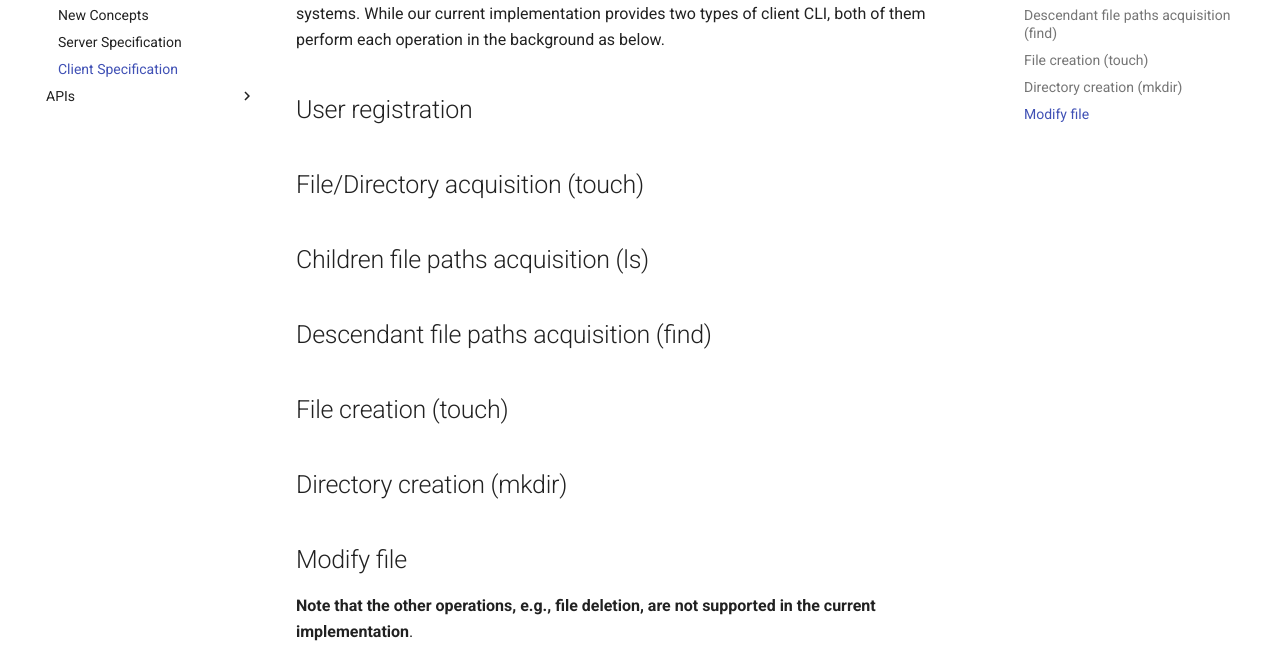
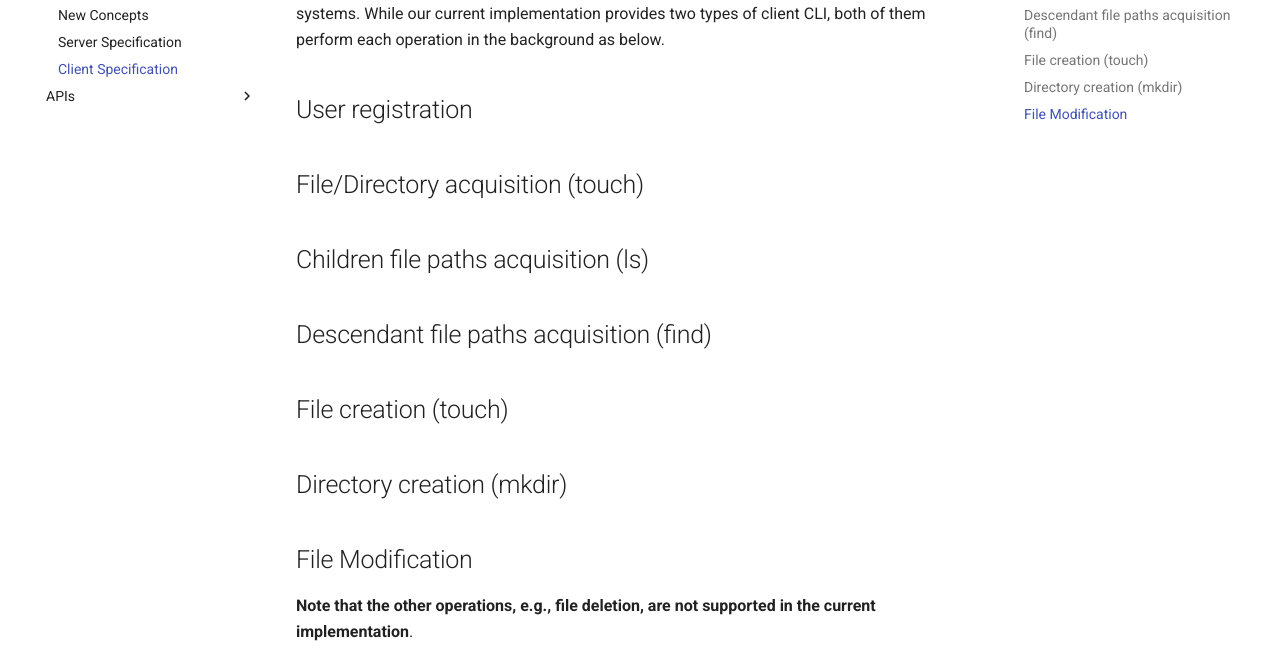
Before and after one commit to Sommelier-db/Sommelier-docs, an MkDocs documentation site: the page built from docs/drive/how_it_works/client_spec.md, in a window 1280 px wide and 965 px high. Shown: the part 252-915 px from the top of the window. Built offline with MkDocs 1.6.1 and Material for MkDocs 9.7.7, drawn with Linux system fonts in a browser that asks for light colours; comment, search, counter and statistics services are not loaded.

Commit message:
Fix client_spec.md.

```diff
--- a/docs/drive/how_it_works/client_spec.md
+++ b/docs/drive/how_it_works/client_spec.md
@@ -6,7 +6,7 @@ A client of Sommelier Drive can manage files on the remote server in a similar m
 ## Descendant file paths acquisition (find)
 ## File creation (touch)
 ## Directory creation (mkdir)
-## Modify file
+## File Modification
 
 
 **Note that the other operations, e.g., file deletion, are not supported in the current implementation**.
```
Also changed, not shown: site/drive/how_it_works/client_spec/index.html, site/search/search_index.json, 1 other file.
